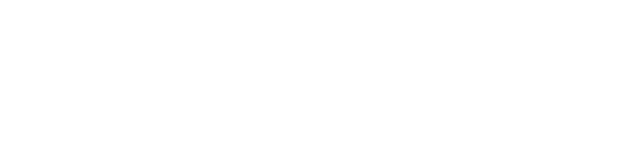
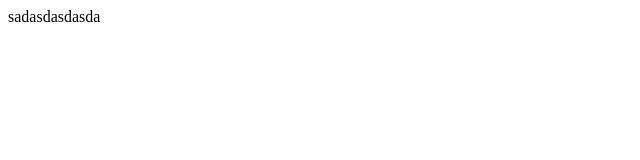
Before and after one commit to KostaShalak/rsschool-cv, a plain HTML site: page index.html in a window 1280 px wide. Shown: the whole page, without its empty margins (0-640 px from the left). Drawn offline with Linux system fonts and the light colour scheme.

Commit message:
refactor: add file index and style

```diff
--- a/index.html
+++ b/index.html
@@ -7,6 +7,6 @@
     <title>CV</title>
 </head>
 <body>
-
+    sadasdasdasda
 </body>
 </html>
--- a/style.css
+++ b/style.css
@@ -0,0 +1 @@
+sadasdasdas
```
